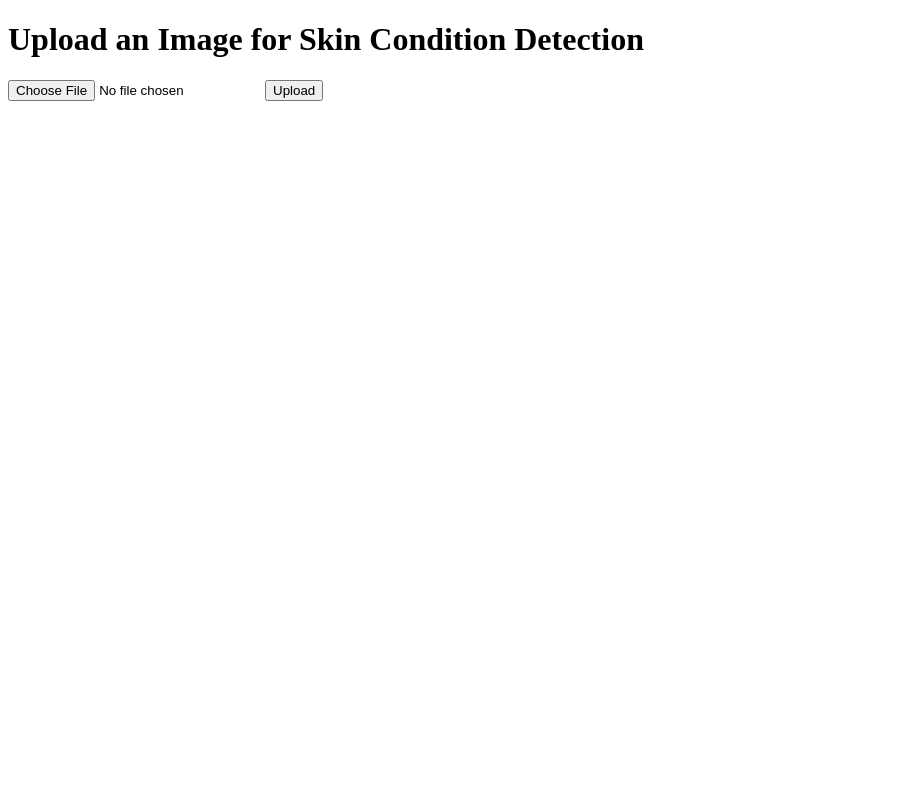
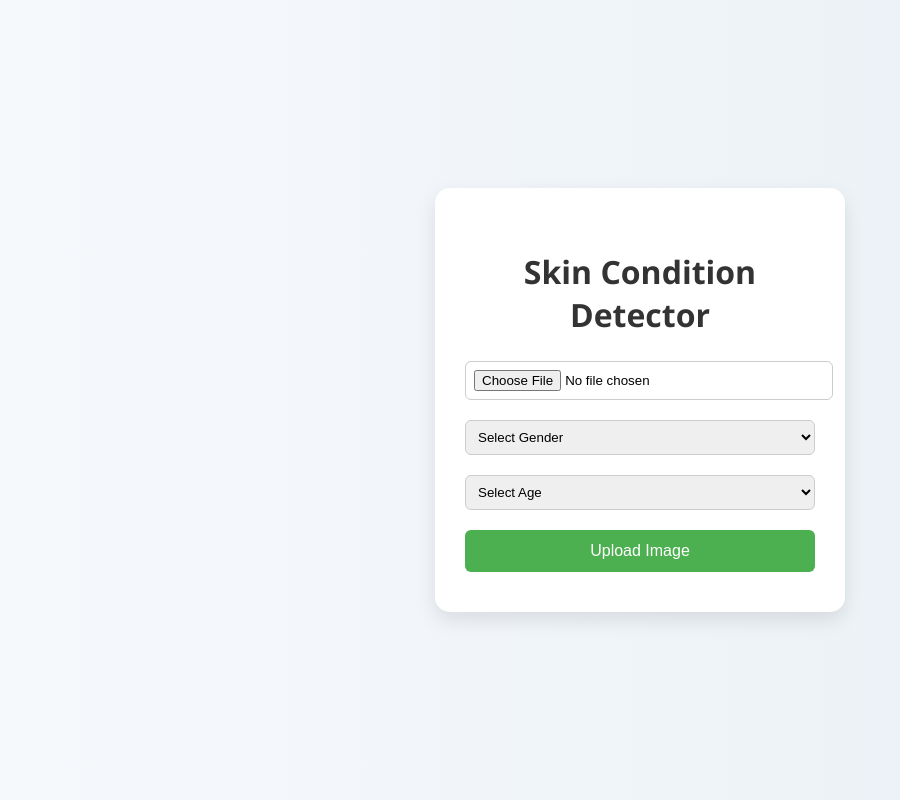
Before and after one commit to shravani-art/B-TECH_PROJECT, a Flask app: page / in a window 1280 px wide. Shown: the whole page, without its empty margins (0-900 px from the left). Run offline with Flask 3, Linux system fonts and the light colour scheme.

Commit message:
Update index.html
modified ui

```diff
--- a/skincare-analysis/backend/templates/index.html
+++ b/skincare-analysis/backend/templates/index.html
@@ -1,13 +1,87 @@
 <!DOCTYPE html>
-<html>
+<html lang="en">
 <head>
-    <title>Skin Disease Detector</title>
+    <meta charset="UTF-8">
+    <title>Skincare Analyzer</title>
+    <style>
+        body {
+            font-family: 'Segoe UI', Tahoma, Geneva, Verdana, sans-serif;
+            background: linear-gradient(to right, #f6f9fc, #e9eff5);
+            display: flex;
+            justify-content: center;
+            align-items: center;
+            height: 100vh;
+            margin: 0;
+        }
+
+        .container {
+            background-color: #ffffff;
+            padding: 40px 30px;
+            border-radius: 15px;
+            box-shadow: 0 8px 20px rgba(0, 0, 0, 0.1);
+            text-align: center;
+            width: 350px;
+        }
+
+        h1 {
+            color: #333333;
+            margin-bottom: 25px;
+        }
+
+        input[type="file"],
+        select,
+        input[type="number"] {
+            padding: 8px;
+            border-radius: 6px;
+            border: 1px solid #ccc;
+            margin-bottom: 20px;
+            width: 100%;
+        }
+
+        button {
+            background-color: #4CAF50;
+            color: white;
+            border: none;
+            padding: 12px 20px;
+            border-radius: 6px;
+            cursor: pointer;
+            font-size: 16px;
+            width: 100%;
+        }
+
+        button:hover {
+            background-color: #45a049;
+        }
+
+        @media (max-width: 400px) {
+            .container {
+                width: 90%;
+                padding: 20px;
+            }
+        }
+    </style>
 </head>
 <body>
-    <h1>Upload an Image for Skin Condition Detection</h1>
-    <form method="POST" action="/predict" enctype="multipart/form-data">
-        <input type="file" name="image" accept="image/*" required>
-        <button type="submit">Upload</button>
-    </form>
+    <div class="container">
+        <h1>Skin Condition Detector</h1>
+        <form method="POST" action="/predict" enctype="multipart/form-data">
+            <input type="file" name="image" accept="image/*" required>
+
+            <select name="gender" required>
+                <option value="" disabled selected>Select Gender</option>
+                <option value="men">Men</option>
+                <option value="women">Women</option>
+                <option value="unisex">Unisex</option>
+            </select>
+
+            <select name="age" required>
+                <option value="" disabled selected>Select Age</option>
+                <option value="men">13+</option>
+
+            </select>
+
+            <button type="submit">Upload Image</button>
+        </form>
+    </div>
 </body>
 </html>
```
